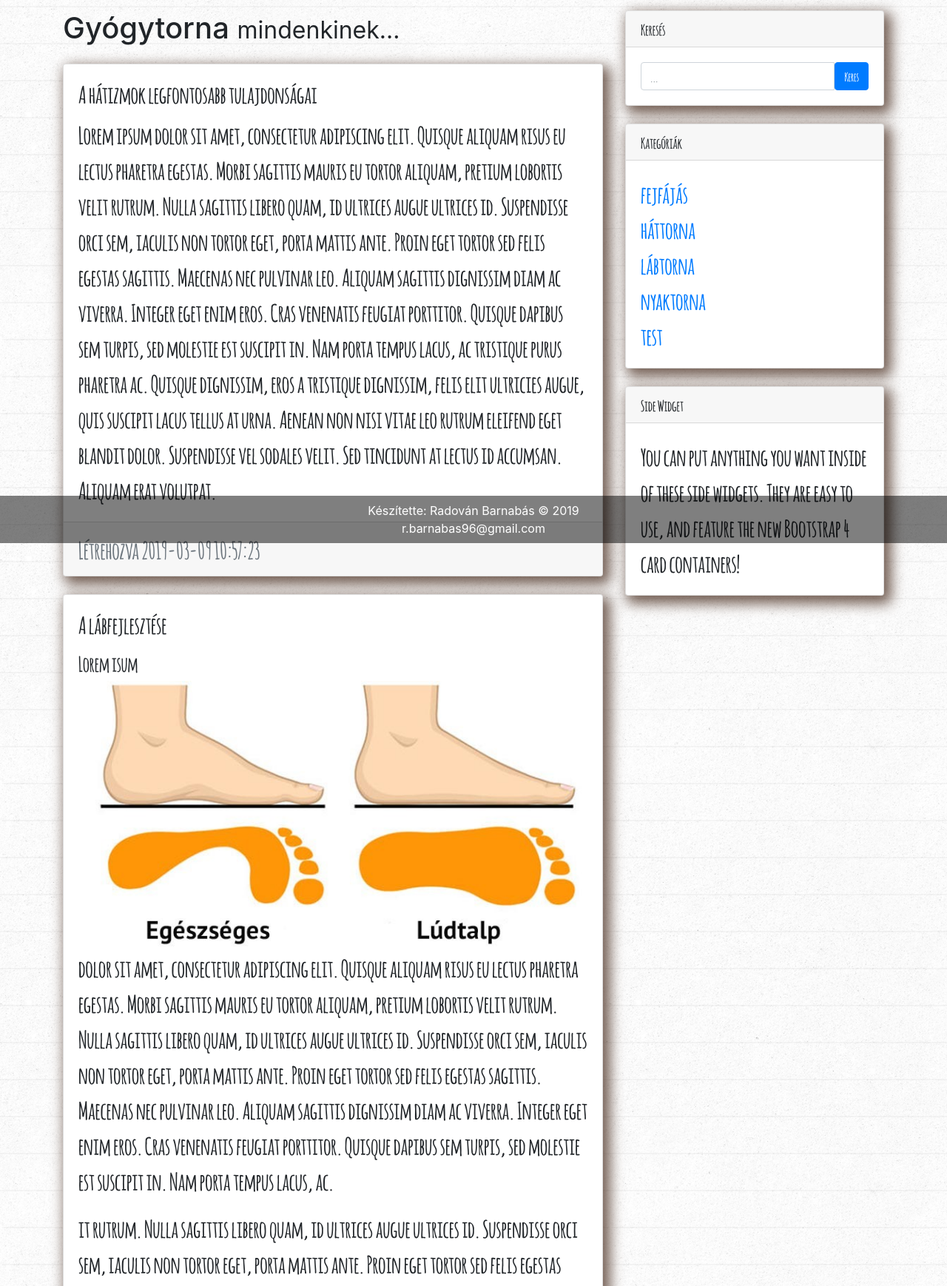
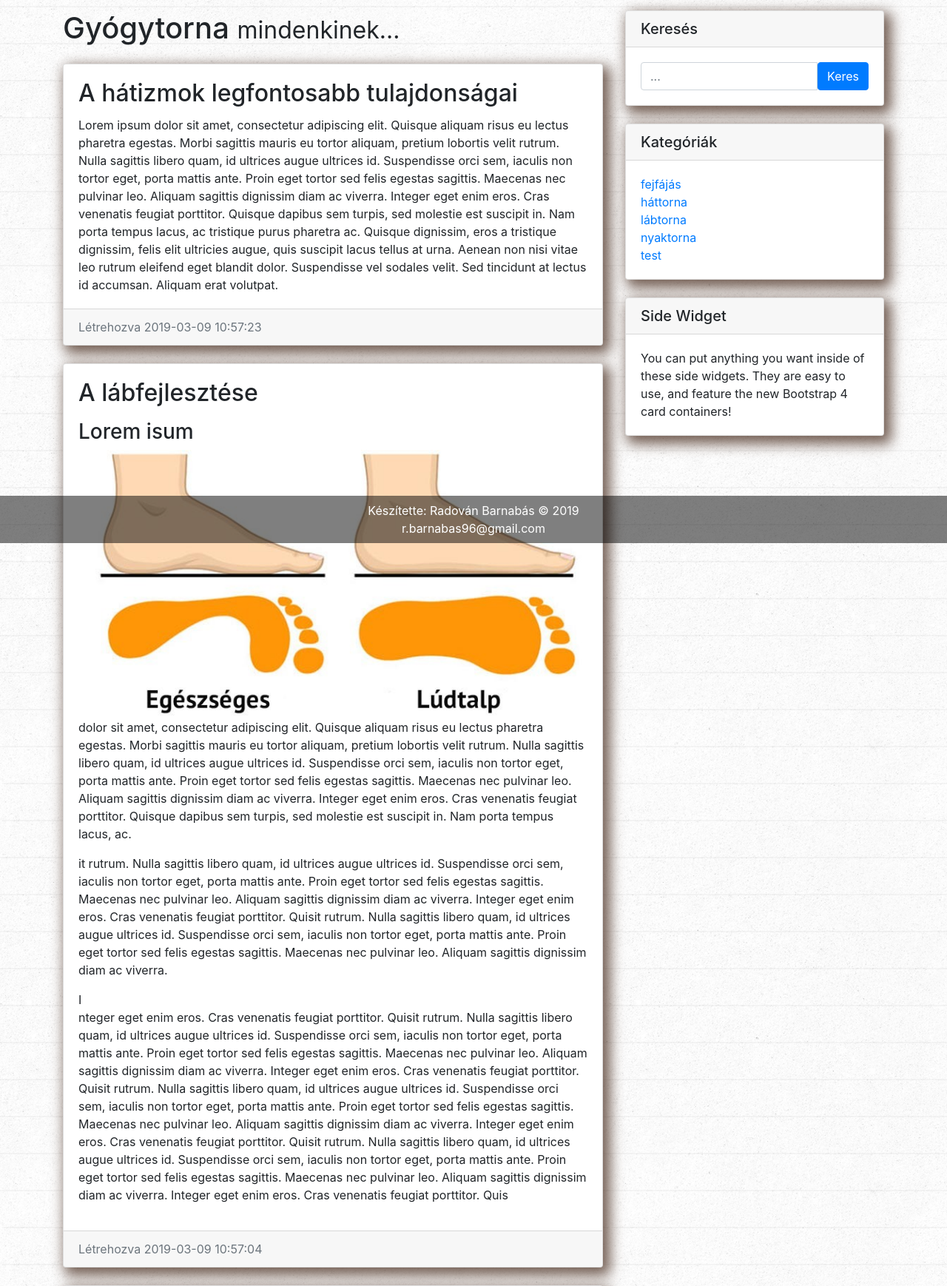
Before and after one commit to Archeloth/Base, a PHP site: page / in a window 1280 px wide. Shown: the part 66-1804 px from the top of the page at 74% size. Run offline with PHP 8.4, Linux system fonts and the light colour scheme; data comes from the database, SQL or seed files in the repository; data that the repository does not hold is empty.

Commit message:
Update index.style.css

```diff
--- a/css/index.style.css
+++ b/css/index.style.css
@@ -1,9 +1,9 @@
 /*INCLUDES ALL THE BOOTSTRAP OVERWRITES AND CUSTOMIZATIONS*/
-@font-face {
+/*@font-face {
   font-family: Amatic;
   src: url("../fonts/AmaticSC-Regular.ttf");
   src: url("../fonts/Amatic-Bold.ttf");
-}
+}*/
 body{
     margin-top: 56px;
     margin-bottom: 70px;
@@ -100,8 +100,7 @@ footer{
   background-color: lightpink;
 }
 .mycard{
-  font-family: Amatic;
-  font-size: 2em;
+  /*font-family: Amatic;*/
   margin-top: 20px;
   box-shadow: 6px 7px 18px 4px rgba(71,43,28,0.75);
 }
```
